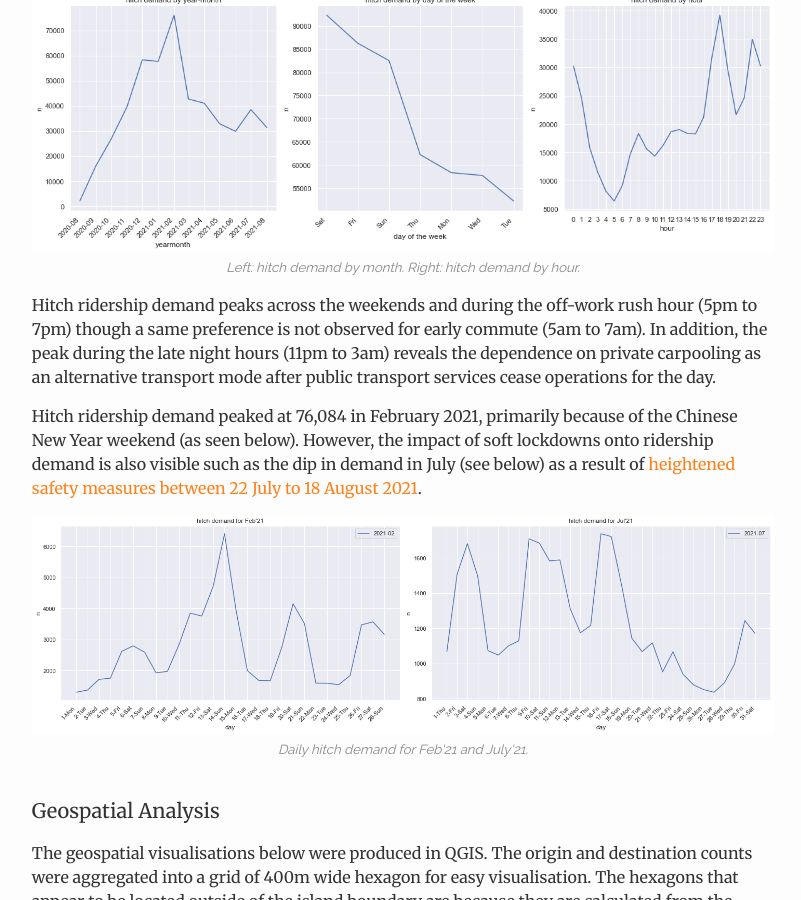
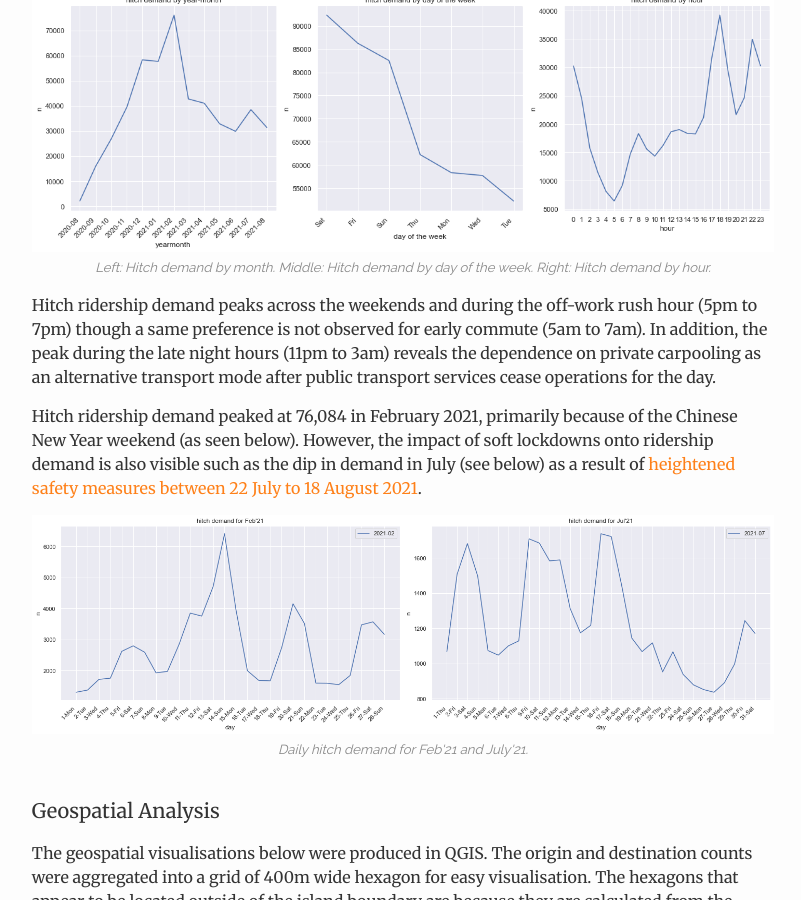
Before and after one commit to vnck/vnck.github.io, a Jekyll site: the page built from projects/_posts/2021-09-20-hitch-ridersip-demand.md, in a window 1280 px wide and 900 px high, scrolled down 2239 px. Shown: the whole window, without its empty margins (237-1038 px from the left). Built offline with Jekyll 4.4.1, drawn with Linux system fonts in a browser that asks for light colours.

```diff
--- a/projects/_posts/2021-09-20-hitch-ridersip-demand.md
+++ b/projects/_posts/2021-09-20-hitch-ridersip-demand.md
@@ -49,7 +49,7 @@
 
 <figure>
     <img src="../../assets/posts/2021-09-20-hitch-ridersip-demand/hitchdemand-yearmonthhour.png"/>
-    <figcaption>Left: hitch demand by month. Right: hitch demand by hour.</figcaption>
+    <figcaption>Left: Hitch demand by month. Middle: Hitch demand by day of the week. Right: Hitch demand by hour.</figcaption>
 </figure>
 
 Hitch ridership demand peaks across the weekends and during the off-work rush hour (5pm to 7pm) though a same preference is not observed for early commute (5am to 7am). In addition, the peak during the late night hours (11pm to 3am) reveals the dependence on private carpooling as an alternative transport mode after public transport services cease operations for the day.
```
